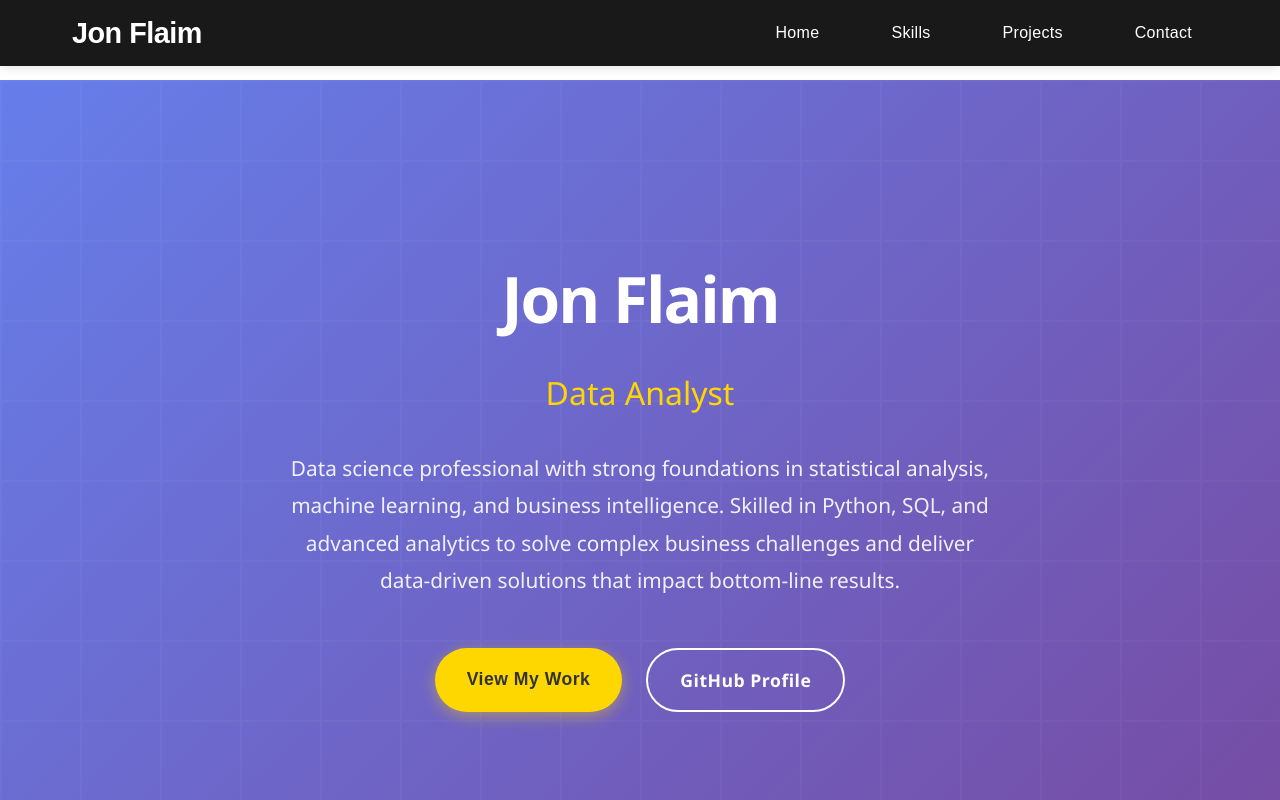
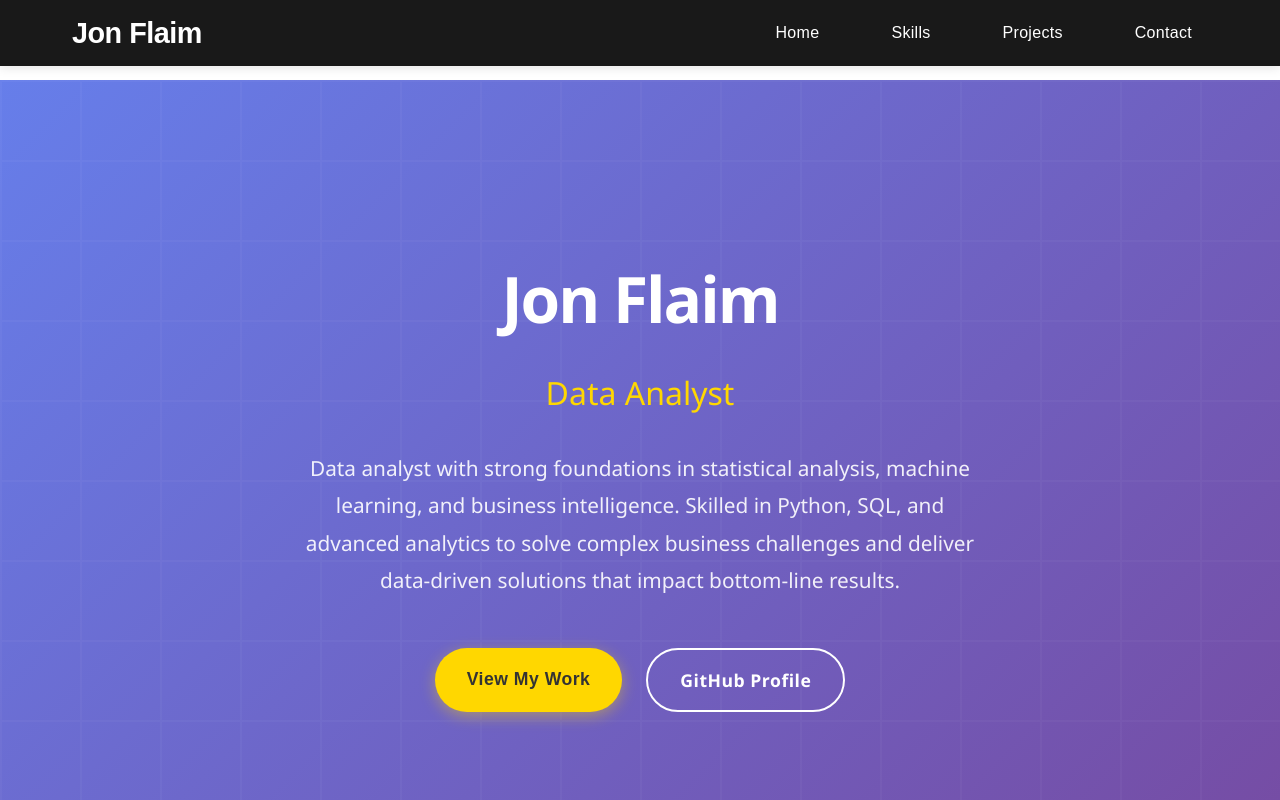
Before and after one commit to jonflaim83/frontend, a React (Create React App) app: page / in a window 1280 px wide. Shown: the top 800 px of the page. Built offline with nearby package versions, Linux system fonts and the light colour scheme.

Commit message:
Update favicon to custom logo

```diff
--- a/public/index.html
+++ b/public/index.html
@@ -9,7 +9,7 @@
 name="description"
 content="Jon Flaim - Data Analyst & Business Intelligence Consultant. Marketing analytics specialist with expertise in data visualization, automated reporting, and turning complex datasets into actionable business insights."
 />
-<link rel="apple-touch-icon" href="%PUBLIC_URL%/logo192.png" />
+<link rel="icon" href="%PUBLIC_URL%/Black White Minimal Simple Modern Creative Studio Ego Logo.png" />
 <!--
  manifest.json provides metadata used when your web app is installed on a
  user's mobile device or desktop. See https://developers.google.com/web/fundamentals/web-app-manifest/
--- a/src/components/Hero.jsx
+++ b/src/components/Hero.jsx
@@ -15,7 +15,7 @@ const Hero = () => {
           <h1>Jon Flaim</h1>
           <div className="subtitle"> Data Analyst</div>
           <p className="description">
-            Data science professional with strong foundations in statistical analysis, machine learning, and business intelligence.
+            Data analyst with strong foundations in statistical analysis, machine learning, and business intelligence.
             Skilled in Python, SQL, and advanced analytics to solve complex business challenges and deliver data-driven solutions that impact bottom-line results.
           </p>
           <div className="hero-buttons">
```
Also changed, not shown: public/Black White Minimal Simple Modern Creative Studio Ego Logo.png (added).
